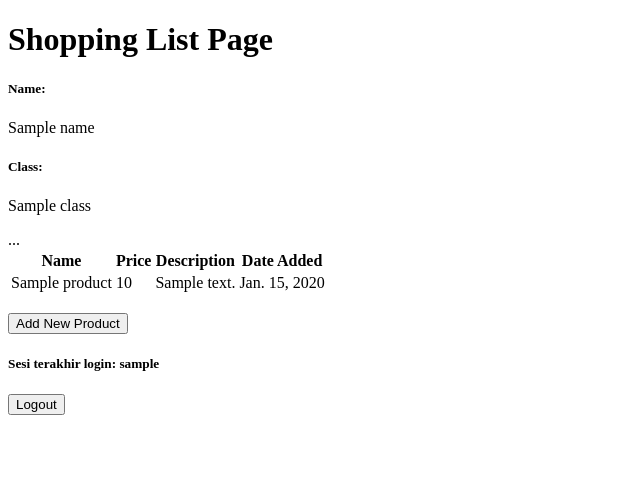
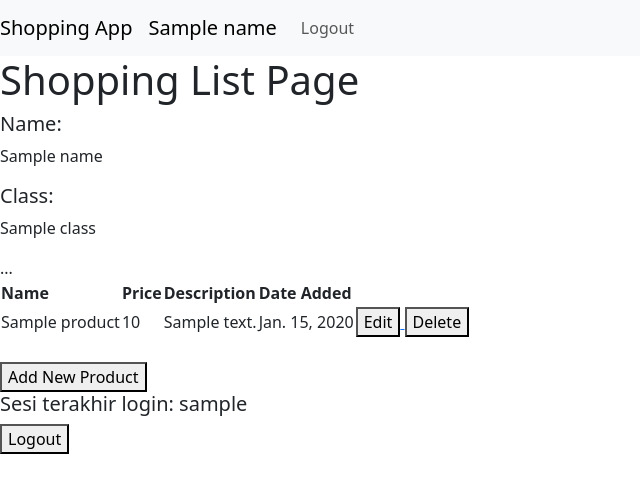
Before and after one commit to audricjohansyah/shopping-list, a Django app: template main/templates/main.html in a window 1280 px wide. Shown: the top 493 px of the page, without its empty margins (0-640 px from the left). Run offline with Django 4.2, Linux system fonts and the light colour scheme; tables that the repository leaves empty hold one stand-in row (values such as "Sample post"); the template is opened without the code that fills it: values that come from a table or form of the project are taken from there, most other values are stand-ins (such as "Sample title", 1, 10 or a date in 2020).

Commit message:
Mengerjakan tutorial 4

```diff
--- a/main/templates/main.html
+++ b/main/templates/main.html
@@ -1,6 +1,21 @@
 {% extends 'base.html' %}
+{% block content %}
 
-{% block content %}
+    <nav class="navbar navbar-expand-lg navbar-light bg-light">
+        <a class="navbar-brand" href="#">Shopping App</a>
+        <a class="navbar-brand" href="#">{{name}}</a>
+        <button class="navbar-toggler" type="button" data-toggle="collapse" data-target="#navbarNav" aria-controls="navbarNav" aria-expanded="false" aria-label="Toggle navigation">
+            <span class="navbar-toggler-icon"></span>
+        </button>
+        <div class="collapse navbar-collapse" id="navbarNav">
+            <ul class="navbar-nav ml-auto">
+                <li class="nav-item">
+                    <a class="nav-link" href="{% url 'main:logout' %}">Logout</a>
+                </li>
+            </ul>
+        </div>
+    </nav>
+
     <h1>Shopping List Page</h1>
 
     <h5>Name:</h5>
@@ -25,6 +40,19 @@
             <td>{{product.price}}</td>
             <td>{{product.description}}</td>
             <td>{{product.date_added}}</td>
+            <td>
+                <a href="{% url 'main:edit_product' product.pk %}">
+                    <button>
+                        Edit
+                    </button>
+                </a>
+                <a href="{% url 'main:delete_product' product.pk %}">
+                      <button>
+                          Delete
+                      </button>
+                  </a>
+            </a>
+            </td>
         </tr>
     {% endfor %}
 </table>
--- a/main/urls.py
+++ b/main/urls.py
@@ -1,5 +1,5 @@
 from django.urls import path
-from main.views import show_main, create_product, show_xml, show_json, show_xml_by_id, show_json_by_id
+from main.views import show_main, create_product, show_xml, show_json, show_xml_by_id, show_json_by_id, edit_product, delete_product
 from main.views import register, login_user, logout_user
 
 app_name = 'main'
@@ -14,4 +14,6 @@ urlpatterns = [
     path('register/', register, name='register'),
     path('login/', login_user, name='login'),
     path('logout/', logout_user, name='logout'),
+    path('edit-product/<int:id>', edit_product, name='edit_product'),
+    path('delete/<int:id>', delete_product, name='delete_product'),
 ]
--- a/templates/base.html
+++ b/templates/base.html
@@ -3,12 +3,13 @@
 <html lang="en">
     <head>
         <meta charset="UTF-8" />
-        <meta
-            name="viewport"
-            content="width=device-width, initial-scale=1.0"
-        />
+        <meta name="viewport" content="width=device-width, initial-scale=1"/>
         {% block meta %}
         {% endblock meta %}
+        <link href="https://cdn.jsdelivr.net/npm/bootstrap@5.3.2/dist/css/bootstrap.min.css" rel="stylesheet" integrity="sha384-T3c6CoIi6uLrA9TneNEoa7RxnatzjcDSCmG1MXxSR1GAsXEV/Dwwykc2MPK8M2HN" crossorigin="anonymous">
+        <script src="https://code.jquery.com/jquery-3.6.0.min.js" integrity="sha384-KyZXEAg3QhqLMpG8r+J4jsl5c9zdLKaUk5Ae5f5b1bw6AUn5f5v8FZJoMxm6f5cH1" crossorigin="anonymous"></script>
+        <script src="https://cdn.jsdelivr.net/npm/@popperjs/core@2.11.8/dist/umd/popper.min.js" integrity="sha384-I7E8VVD/ismYTF4hNIPjVp/Zjvgyol6VFvRkX/vR+Vc4jQkC+hVqc2pM8ODewa9r" crossorigin="anonymous"></script>
+        <script src="https://cdn.jsdelivr.net/npm/bootstrap@5.3.2/dist/js/bootstrap.min.js" integrity="sha384-BBtl+eGJRgqQAUMxJ7pMwbEyER4l1g+O15P+16Ep7Q9Q+zqX6gSbd85u4mG4QzX+" crossorigin="anonymous"></script>
     </head>
 
     <body>
```
Also changed, not shown: main/templates/edit_product.html (added, +22 -0 lines), main/views.py (+17 -0 lines).
